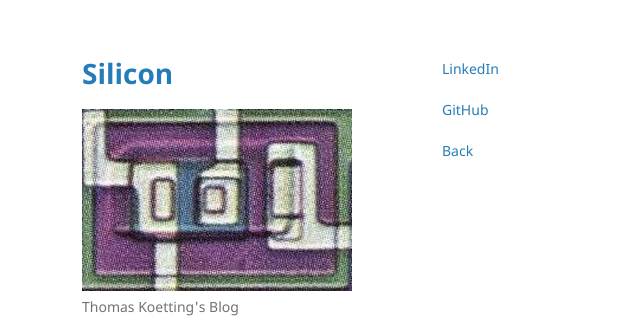
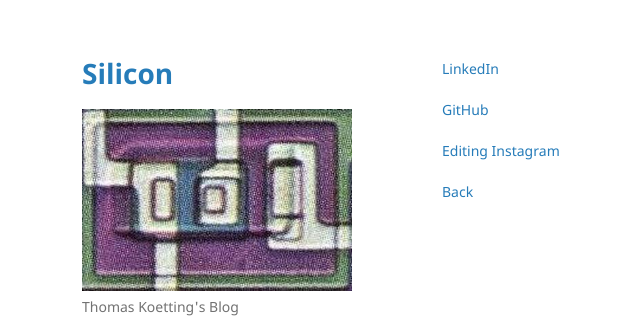
Before and after one commit to tkoetting03/silicon, a Jekyll site: the page built from socials.md, in a window 1280 px wide. Shown: the top 335 px of the page, without its empty margins (128-768 px from the left). Built offline with Jekyll 4.4.1, drawn with Linux system fonts in a browser that asks for light colours; our own code applies the rules of GitHub Pages for plain Markdown files.

Commit message:
Add Instagram link to socials.md

```diff
--- a/socials.md
+++ b/socials.md
@@ -4,5 +4,6 @@
 
 [GitHub](https://github.com/tkoetting03)
 
+[Editing Instagram](https://www.instagram.com/tked1ts/)
 
 [Back](./)
```
